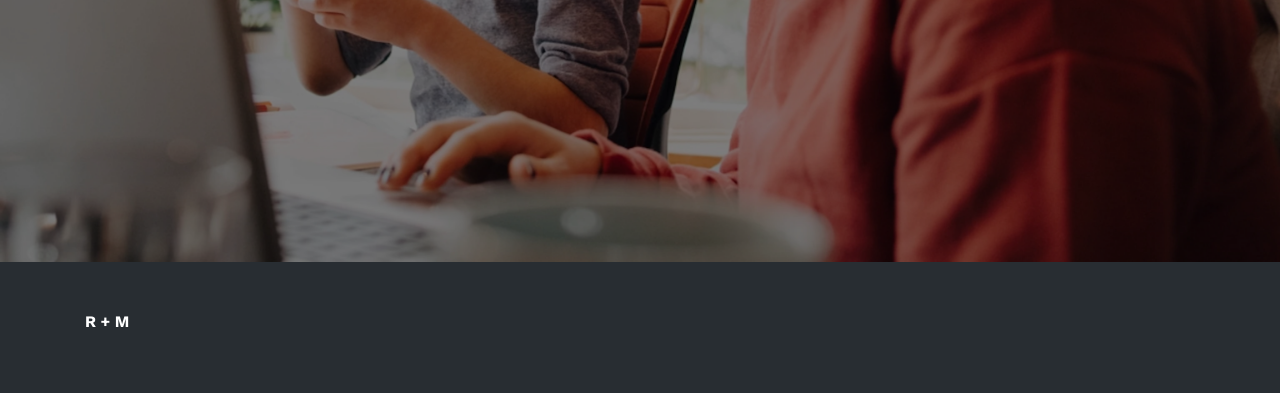
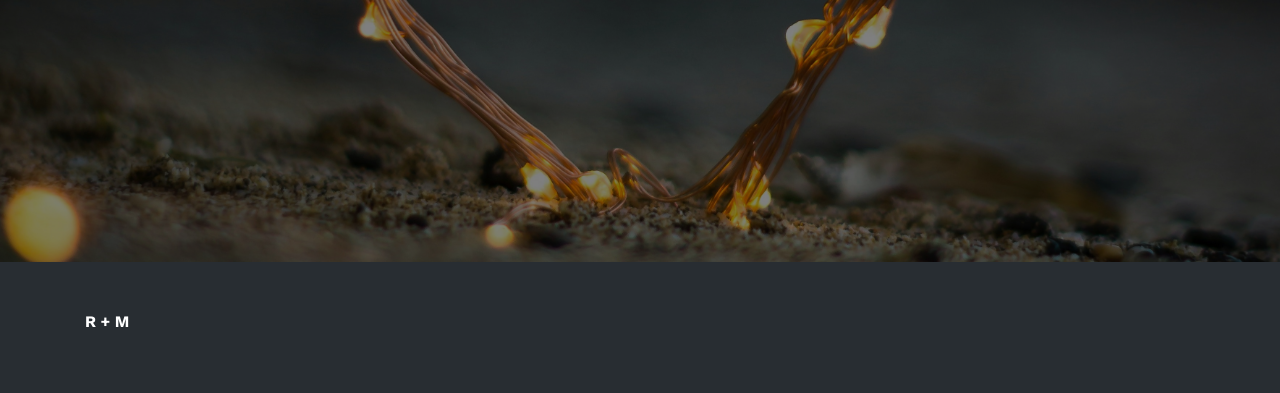
Before and after one commit to ricky-williams/Be-Mine-Mishka, a plain HTML site: page index.html in a window 1280 px wide. Shown: the part 458-851 px from the top of the page. Drawn offline with nearby package versions, Linux system fonts and the light colour scheme.

Commit message:
Update index.html
test

```diff
--- a/index.html
+++ b/index.html
@@ -86,7 +86,7 @@
 
 
         <div class="ftco-blocks-cover-1">
-      <div class="ftco-cover-1 overlay innerpage" style="background-image: url('images/autism.webp')">
+      <div class="ftco-cover-1 overlay innerpage" style="background-image: url('images/love.jpg')">
         <div class="container">
           <div class="row align-items-center justify-content-center">
             <div class="col-lg-6 text-center">
```
